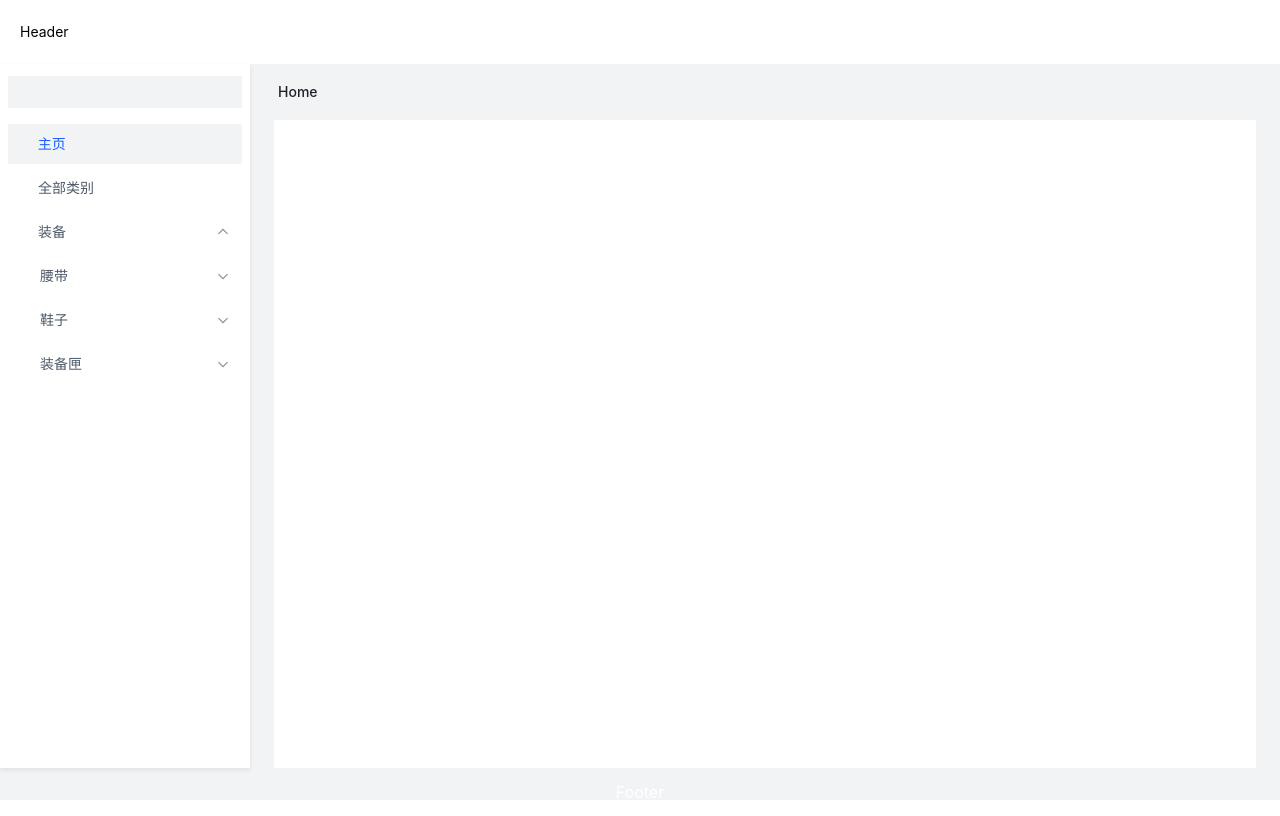
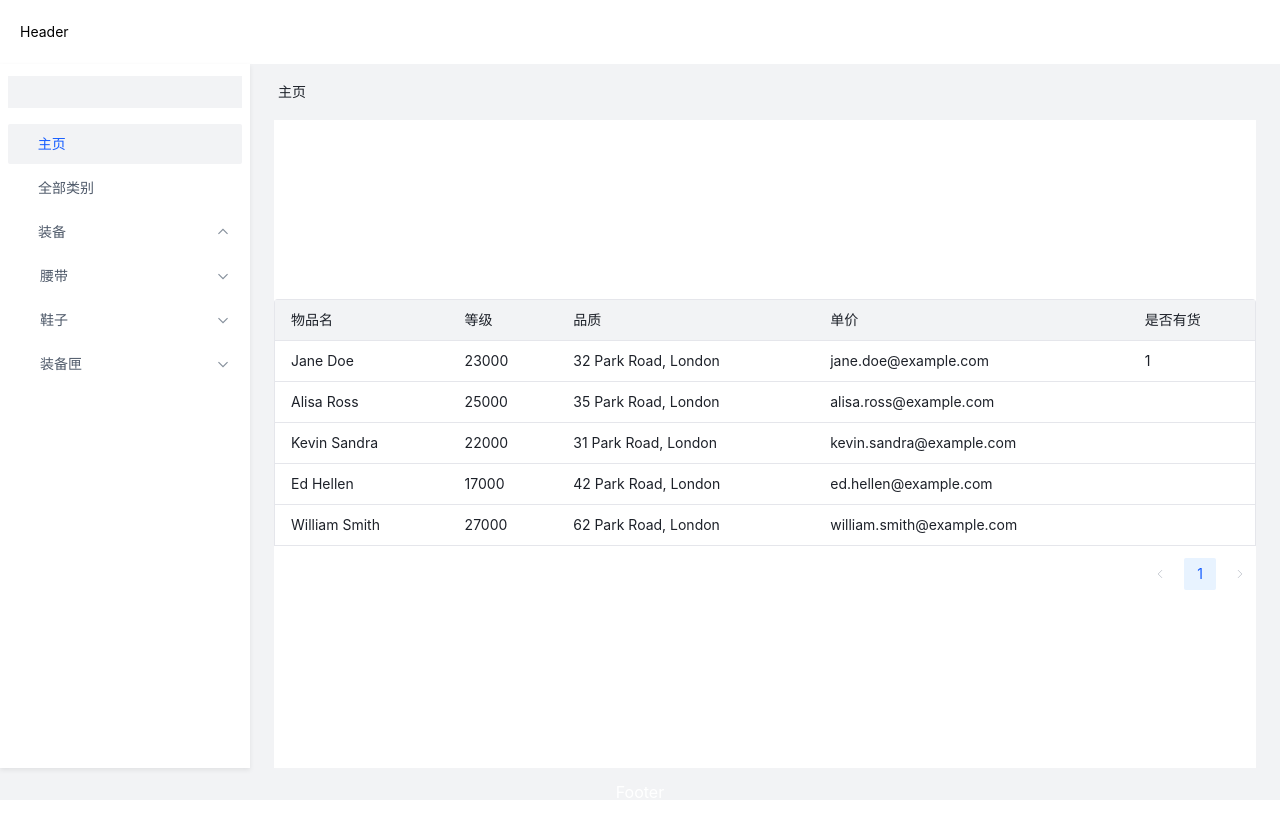
Before and after one commit to GloamingCN/NSHShop-Web, a Vue app: page / in a window 1280 px wide. Built offline with nearby package versions, Linux system fonts and the light colour scheme; some icons are missing.

Commit message:
主页测试数据。

```diff
--- a/src/views/main.vue
+++ b/src/views/main.vue
@@ -1,15 +1,92 @@
-<script setup>
+<script>
+import { reactive } from 'vue';
 
+export default {
+  setup() {
+    const columns = [
+      {
+        title: '物品名',
+        dataIndex: 'itemname',
+      },
+      {
+        title: '等级',
+        dataIndex: 'level',
+      },
+      {
+        title: '品质',
+        dataIndex: 'quality',
+      },
+      {
+        title: '单价',
+        dataIndex: 'price',
+      },
+      {
+        title: '是否有货',
+        dataIndex: 'stock',
+      },
+    ];
+    const data = reactive([{
+      key: '1',
+      itemname: 'Jane Doe',
+      level: 23000,
+      quality: '32 Park Road, London',
+      price: 'jane.doe@example.com',
+      stock: '1'
+    }, {
+      key: '2',
+      itemname: 'Alisa Ross',
+      level: 25000,
+      quality: '35 Park Road, London',
+      price: 'alisa.ross@example.com'
+    }, {
+      key: '3',
+      itemname: 'Kevin Sandra',
+      level: 22000,
+      quality: '31 Park Road, London',
+      price: 'kevin.sandra@example.com'
+    }, {
+      key: '4',
+      itemname: 'Ed Hellen',
+      level: 17000,
+      quality: '42 Park Road, London',
+      price: 'ed.hellen@example.com'
+    }, {
+      key: '5',
+      itemname: 'William Smith',
+      level: 27000,
+      quality: '62 Park Road, London',
+      price: 'william.smith@example.com'
+    }]);
+
+    return {
+      columns,
+      data
+    }
+  },
+}
 </script>
 
 <template>
-      <a-layout style="padding: 0 24px;">
-        <a-breadcrumb :style="{ margin: '16px 0' }">
-          <a-breadcrumb-item>Home</a-breadcrumb-item>
-        </a-breadcrumb>
-        <a-layout-content>Content</a-layout-content>
-      </a-layout>
+  <a-layout style="padding: 0 24px;" class="layout-b">
+    <a-breadcrumb :style="{ margin: '16px 0' }">
+      <a-breadcrumb-item>主页</a-breadcrumb-item>
+    </a-breadcrumb>
+    <a-layout-content>
+      <a-table :columns="columns" :data="data" />
+    </a-layout-content>
+  </a-layout>
 </template>
 
 <style scoped>
+.layout-b :deep(.arco-layout-content) {
+  font-weight: 400;
+  font-size: 14px;
+  background: var(--color-bg-3);
+  display: flex;
+  flex-direction: column;
+  /* justify-content: center; */
+  font-size: 16px;
+  font-stretch: condensed;
+  text-align: center;
+}
 </style>
```
